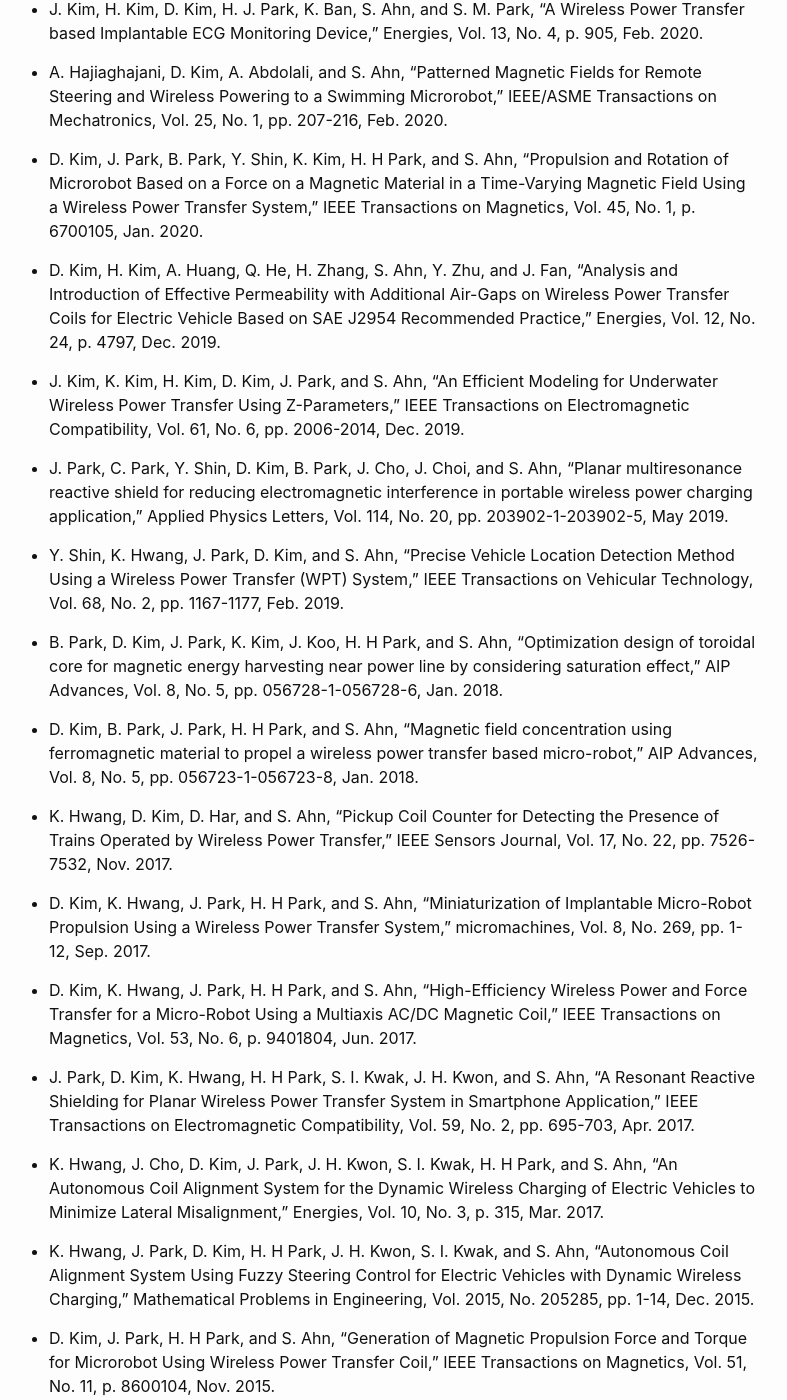
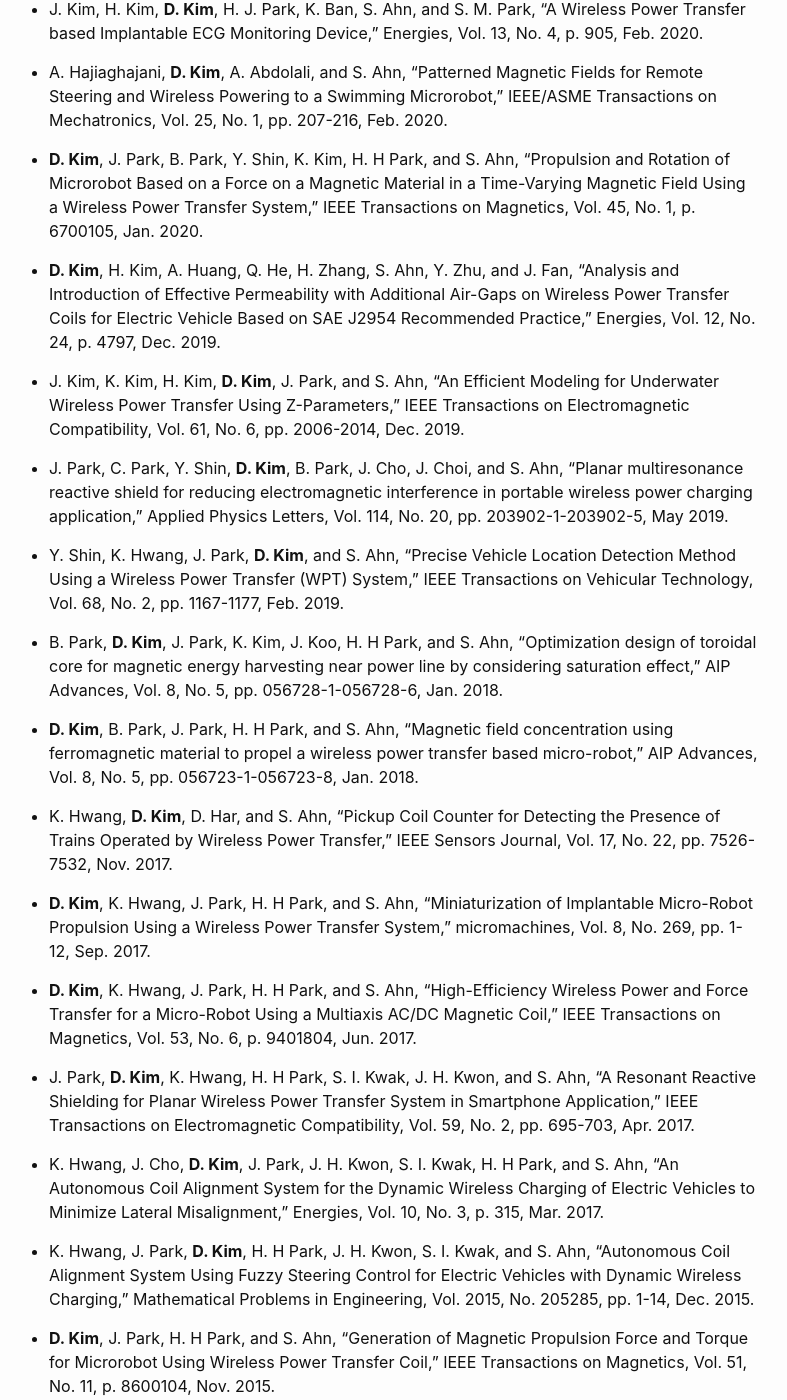
Before and after one commit to dwKim88/AEL_webpage, a Jekyll site: the page built from History.markdown, in a window 1280 px wide and 1400 px high, scrolled down 563 px. Shown: the whole window, without its empty margins (251-1038 px from the left). Built offline with Jekyll 4.4.1, drawn with Linux system fonts in a browser that asks for light colours; our own code applies the rules of GitHub Pages for plain Markdown files; some of the changed text lies outside the part shown.

Commit message:
Update History.markdown

```diff
--- a/History.markdown
+++ b/History.markdown
@@ -2,45 +2,45 @@
 
 ### International Journal
 
-  * C. Park, J. Park, Y. Shin, J. Kim, S. Huh, D. Kim, and S. Ahn, "Separated Circular Capacitive Coupler for Reducing Cross-Coupling Capacitance in Drone Wireless Power Transfer System," IEEE Transactions on Microwave Theory and Techniques, Vol. 68, No. 9, pp. 3978-3985, Sep. 2020.
+  * C. Park, J. Park, Y. Shin, J. Kim, S. Huh, **D. Kim**, and S. Ahn, "Separated Circular Capacitive Coupler for Reducing Cross-Coupling Capacitance in Drone Wireless Power Transfer System," IEEE Transactions on Microwave Theory and Techniques, Vol. 68, No. 9, pp. 3978-3985, Sep. 2020.
 
-  * D. Kim, D. Jeong, J. Kim, H. Kim, J. Kim, S. M. Park, and S. Ahn, "Design and Implementation of a Wireless Charging-Based Cardiac Monitoring System Focused on Temperature Reduction and Robust Power Transfer Efficiency," Energies, Vol. 13, No. 4, p. 1008, Feb. 2020.
+  * **D. Kim**, D. Jeong, J. Kim, H. Kim, J. Kim, S. M. Park, and S. Ahn, "Design and Implementation of a Wireless Charging-Based Cardiac Monitoring System Focused on Temperature Reduction and Robust Power Transfer Efficiency," Energies, Vol. 13, No. 4, p. 1008, Feb. 2020.
 
-  * J. Kim, H. Kim, D. Kim, H. J. Park, K. Ban, S. Ahn, and S. M. Park, "A Wireless Power Transfer based Implantable ECG Monitoring Device," Energies, Vol. 13, No. 4, p. 905, Feb. 2020.
+  * J. Kim, H. Kim, **D. Kim**, H. J. Park, K. Ban, S. Ahn, and S. M. Park, "A Wireless Power Transfer based Implantable ECG Monitoring Device," Energies, Vol. 13, No. 4, p. 905, Feb. 2020.
 
-  * A. Hajiaghajani, D. Kim, A. Abdolali, and S. Ahn, "Patterned Magnetic Fields for Remote Steering and Wireless Powering to a Swimming Microrobot," IEEE/ASME Transactions on Mechatronics, Vol. 25, No. 1, pp. 207-216, Feb. 2020.
+  * A. Hajiaghajani, **D. Kim**, A. Abdolali, and S. Ahn, "Patterned Magnetic Fields for Remote Steering and Wireless Powering to a Swimming Microrobot," IEEE/ASME Transactions on Mechatronics, Vol. 25, No. 1, pp. 207-216, Feb. 2020.
 
-  * D. Kim, J. Park, B. Park, Y. Shin, K. Kim, H. H Park, and S. Ahn, "Propulsion and Rotation of Microrobot Based on a Force on a Magnetic Material in a Time-Varying Magnetic Field Using a Wireless Power Transfer System," IEEE Transactions on Magnetics, Vol. 45, No. 1, p. 6700105, Jan. 2020.
+  * **D. Kim**, J. Park, B. Park, Y. Shin, K. Kim, H. H Park, and S. Ahn, "Propulsion and Rotation of Microrobot Based on a Force on a Magnetic Material in a Time-Varying Magnetic Field Using a Wireless Power Transfer System," IEEE Transactions on Magnetics, Vol. 45, No. 1, p. 6700105, Jan. 2020.
 
-  * D. Kim, H. Kim, A. Huang, Q. He, H. Zhang, S. Ahn, Y. Zhu, and J. Fan, "Analysis and Introduction of Effective Permeability with Additional Air-Gaps on Wireless Power Transfer Coils for Electric Vehicle Based on SAE J2954 Recommended Practice," Energies, Vol. 12, No. 24, p. 4797, Dec. 2019.
+  * **D. Kim**, H. Kim, A. Huang, Q. He, H. Zhang, S. Ahn, Y. Zhu, and J. Fan, "Analysis and Introduction of Effective Permeability with Additional Air-Gaps on Wireless Power Transfer Coils for Electric Vehicle Based on SAE J2954 Recommended Practice," Energies, Vol. 12, No. 24, p. 4797, Dec. 2019.
 
-  * J. Kim, K. Kim, H. Kim, D. Kim, J. Park, and S. Ahn, "An Efficient Modeling for Underwater Wireless Power Transfer Using Z-Parameters," IEEE Transactions on Electromagnetic Compatibility, Vol. 61, No. 6, pp. 2006-2014, Dec. 2019.
+  * J. Kim, K. Kim, H. Kim, **D. Kim**, J. Park, and S. Ahn, "An Efficient Modeling for Underwater Wireless Power Transfer Using Z-Parameters," IEEE Transactions on Electromagnetic Compatibility, Vol. 61, No. 6, pp. 2006-2014, Dec. 2019.
 
-  * J. Park, C. Park, Y. Shin, D. Kim, B. Park, J. Cho, J. Choi, and S. Ahn, "Planar multiresonance reactive shield for reducing electromagnetic interference in portable wireless power charging application," Applied Physics Letters, Vol. 114, No. 20, pp. 203902-1-203902-5, May 2019.
+  * J. Park, C. Park, Y. Shin, **D. Kim**, B. Park, J. Cho, J. Choi, and S. Ahn, "Planar multiresonance reactive shield for reducing electromagnetic interference in portable wireless power charging application," Applied Physics Letters, Vol. 114, No. 20, pp. 203902-1-203902-5, May 2019.
 
-  * Y. Shin, K. Hwang, J. Park, D. Kim, and S. Ahn, "Precise Vehicle Location Detection Method Using a Wireless Power Transfer (WPT) System," IEEE Transactions on Vehicular Technology, Vol. 68, No. 2, pp. 1167-1177, Feb. 2019.
+  * Y. Shin, K. Hwang, J. Park, **D. Kim**, and S. Ahn, "Precise Vehicle Location Detection Method Using a Wireless Power Transfer (WPT) System," IEEE Transactions on Vehicular Technology, Vol. 68, No. 2, pp. 1167-1177, Feb. 2019.
 
-  * B. Park, D. Kim, J. Park, K. Kim, J. Koo, H. H Park, and S.  Ahn, "Optimization design of toroidal core for magnetic energy harvesting near power line by considering saturation effect," AIP Advances, Vol. 8, No. 5, pp. 056728-1-056728-6, Jan. 2018.
+  * B. Park, **D. Kim**, J. Park, K. Kim, J. Koo, H. H Park, and S.  Ahn, "Optimization design of toroidal core for magnetic energy harvesting near power line by considering saturation effect," AIP Advances, Vol. 8, No. 5, pp. 056728-1-056728-6, Jan. 2018.
 
-  * D. Kim, B. Park, J. Park, H. H Park, and S. Ahn, "Magnetic field concentration using ferromagnetic material to propel a wireless power transfer based micro-robot," AIP Advances, Vol. 8, No. 5, pp. 056723-1-056723-8, Jan. 2018.
+  * **D. Kim**, B. Park, J. Park, H. H Park, and S. Ahn, "Magnetic field concentration using ferromagnetic material to propel a wireless power transfer based micro-robot," AIP Advances, Vol. 8, No. 5, pp. 056723-1-056723-8, Jan. 2018.
 
-  * K. Hwang, D. Kim, D. Har, and S. Ahn, "Pickup Coil Counter for Detecting the Presence of Trains Operated by Wireless Power Transfer," IEEE Sensors Journal, Vol. 17, No. 22, pp. 7526-7532, Nov. 2017.
+  * K. Hwang, **D. Kim**, D. Har, and S. Ahn, "Pickup Coil Counter for Detecting the Presence of Trains Operated by Wireless Power Transfer," IEEE Sensors Journal, Vol. 17, No. 22, pp. 7526-7532, Nov. 2017.
 
-  * D. Kim, K. Hwang, J. Park, H. H Park, and S. Ahn, "Miniaturization of Implantable Micro-Robot Propulsion Using a Wireless Power Transfer System," micromachines, Vol. 8, No. 269, pp. 1-12, Sep. 2017.
+  * **D. Kim**, K. Hwang, J. Park, H. H Park, and S. Ahn, "Miniaturization of Implantable Micro-Robot Propulsion Using a Wireless Power Transfer System," micromachines, Vol. 8, No. 269, pp. 1-12, Sep. 2017.
 
-  * D. Kim, K. Hwang, J. Park, H. H Park, and S. Ahn, "High-Efficiency Wireless Power and Force Transfer for a Micro-Robot Using a Multiaxis AC/DC Magnetic Coil," IEEE Transactions on Magnetics, Vol. 53, No. 6, p. 9401804, Jun. 2017.
+  * **D. Kim**, K. Hwang, J. Park, H. H Park, and S. Ahn, "High-Efficiency Wireless Power and Force Transfer for a Micro-Robot Using a Multiaxis AC/DC Magnetic Coil," IEEE Transactions on Magnetics, Vol. 53, No. 6, p. 9401804, Jun. 2017.
 
-  * J. Park, D. Kim, K. Hwang, H. H Park, S. I. Kwak, J. H. Kwon, and S. Ahn, "A Resonant Reactive Shielding for Planar Wireless Power Transfer System in Smartphone Application," IEEE Transactions on Electromagnetic Compatibility, Vol. 59, No. 2, pp. 695-703, Apr. 2017.
+  * J. Park, **D. Kim**, K. Hwang, H. H Park, S. I. Kwak, J. H. Kwon, and S. Ahn, "A Resonant Reactive Shielding for Planar Wireless Power Transfer System in Smartphone Application," IEEE Transactions on Electromagnetic Compatibility, Vol. 59, No. 2, pp. 695-703, Apr. 2017.
 
-  * K. Hwang, J. Cho, D. Kim, J. Park, J. H. Kwon, S. I. Kwak, H. H Park, and S. Ahn, "An Autonomous Coil Alignment System for the Dynamic Wireless Charging of Electric Vehicles to Minimize Lateral Misalignment," Energies, Vol. 10, No. 3, p. 315, Mar. 2017.
+  * K. Hwang, J. Cho, **D. Kim**, J. Park, J. H. Kwon, S. I. Kwak, H. H Park, and S. Ahn, "An Autonomous Coil Alignment System for the Dynamic Wireless Charging of Electric Vehicles to Minimize Lateral Misalignment," Energies, Vol. 10, No. 3, p. 315, Mar. 2017.
 
-  * K. Hwang, J. Park, D. Kim, H. H Park, J. H. Kwon, S. I. Kwak, and S. Ahn, "Autonomous Coil Alignment System Using Fuzzy Steering Control for Electric Vehicles with Dynamic Wireless Charging," Mathematical Problems in Engineering, Vol. 2015, No. 205285, pp. 1-14, Dec. 2015.
+  * K. Hwang, J. Park, **D. Kim**, H. H Park, J. H. Kwon, S. I. Kwak, and S. Ahn, "Autonomous Coil Alignment System Using Fuzzy Steering Control for Electric Vehicles with Dynamic Wireless Charging," Mathematical Problems in Engineering, Vol. 2015, No. 205285, pp. 1-14, Dec. 2015.
 
-  * D. Kim, J. Park, H. H Park, and S. Ahn, "Generation of Magnetic Propulsion Force and Torque for Microrobot Using Wireless Power Transfer Coil," IEEE Transactions on Magnetics, Vol. 51, No. 11, p. 8600104, Nov. 2015.
+  * **D. Kim**, J. Park, H. H Park, and S. Ahn, "Generation of Magnetic Propulsion Force and Torque for Microrobot Using Wireless Power Transfer Coil," IEEE Transactions on Magnetics, Vol. 51, No. 11, p. 8600104, Nov. 2015.
 
-  * M. Kim, H. Kim, D. Kim, Y. Jeong, H. H Park, and S. Ahn, "A Three-Phase Wireless-Power-Transfer System for Online Electric Vehicles with Reduction of Leakage Magnetic Fields," IEEE Transactions on Microwave Theory and Techniques, Vol. 63, No. 11, pp. 3806-3813, Sep. 2015.
+  * M. Kim, H. Kim, **D. Kim**, Y. Jeong, H. H Park, and S. Ahn, "A Three-Phase Wireless-Power-Transfer System for Online Electric Vehicles with Reduction of Leakage Magnetic Fields," IEEE Transactions on Microwave Theory and Techniques, Vol. 63, No. 11, pp. 3806-3813, Sep. 2015.
 
-  * D. Kim, M. Kim, J. Yoo, H. H Park, and S. Ahn, "Magnetic resonant wireless power transfer for propulsion of implantable micro-robot," Journal of Applied Physics, Vol. 117, No. 17, p. 17E712, Apr. 2015.
+  * **D. Kim**, M. Kim, J. Yoo, H. H Park, and S. Ahn, "Magnetic resonant wireless power transfer for propulsion of implantable micro-robot," Journal of Applied Physics, Vol. 117, No. 17, p. 17E712, Apr. 2015.
 
 ### International Conference
 
```
